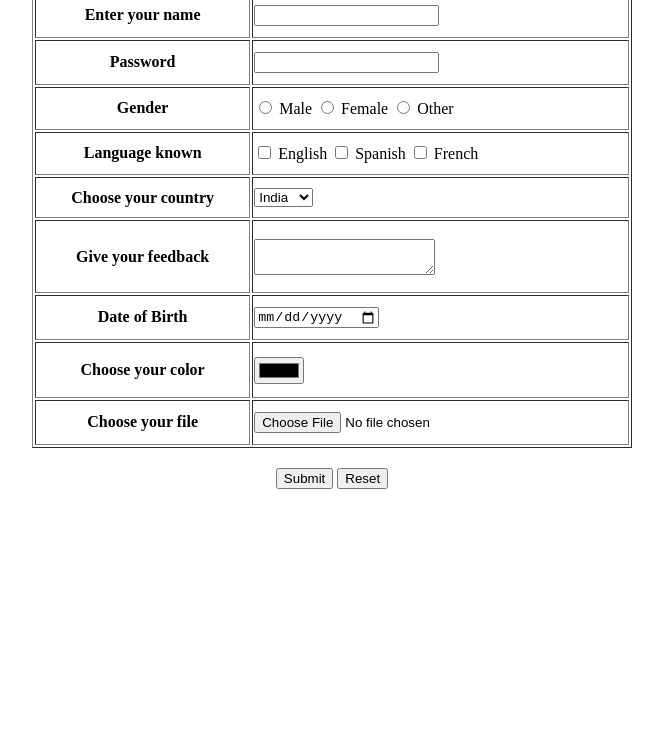
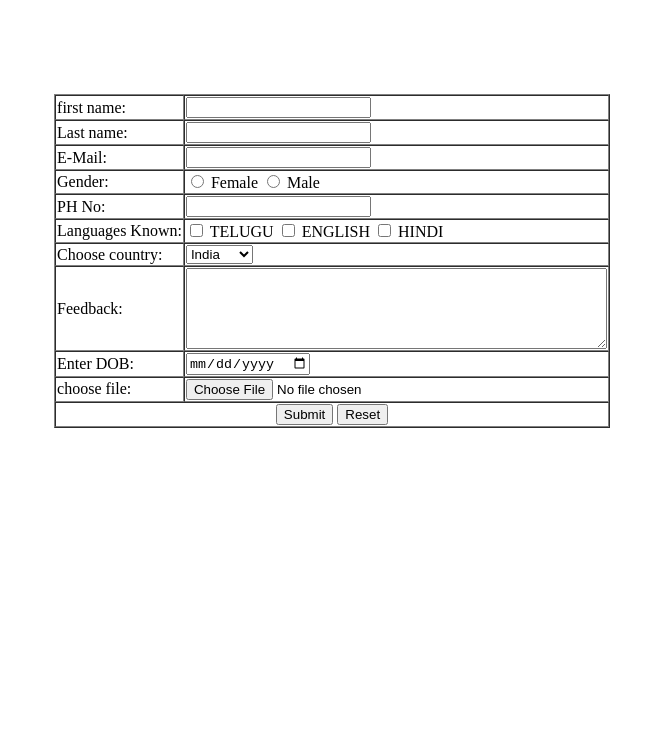
Before and after one commit to Maha2646/maha2646.github.io, a plain HTML site: page registrationform.html in a window 1280 px wide. Shown: the part 60-800 px from the top of the page, without its empty margins (308-971 px from the left). Drawn offline with Linux system fonts and the light colour scheme.

Commit message:
registrationform.html

```diff
--- a/registrationform.html
+++ b/registrationform.html
@@ -1,90 +1,61 @@
+<html>
+<head>
+<title>Student Information</title>
+</head>
+<body><p>
+<h1 align="center">Student Information</h1>
+<form align ="center">
+<table border="1"cellspacing="0" align="center">
 
-<head>
-<!-- 	<meta http-equiv="refresh" content ="0">  -->
-</head>
-<body>
-<center>
-<table height=500 width=600 border='1px solid black'>
-	<tr >
-		<th colspan="2">Student Registration Form</th>
+<tr>
+<td>first name:</td>
+<td><input type="text" name="first_name"></td>
+<br></tr>
+<tr>
+<td>Last name:</td> <td><input type="text" name="last_name"></td>
+<br></tr>
+<tr>
+<td>
+E-Mail:</td>
+<td><input type="text" name="email"></td>
+<br></tr>
+<tr>
+<td>Gender:</td> <td><input type="radio" id="gender1" name="gender" value="Female" />
+      <label for="gender">Female</label>
+<input type="radio" id="gender2" name="gender" value="Male" />
+      <label for="gender">Male</label><br></td>
 </tr>
 <tr>
-		<th>Enter your name</th>
-		<td><input type="text"></td>
-	</tr>
+<td>PH No:</td> <td><input type="text" name="ph_no"></td></tr><br>
 <tr>
-		<th>Password</th>
-		<td><input type="text"></td>
-	</tr>
+<td>Languages Known:</td> <td><input type="checkbox" id="lan1" name="vehicle1" value="Bike">
+  <label for="lan1"> TELUGU</label>
+<input type="checkbox" id="languages" name="lan2" value="Bike">
+  <label for="lan2"> ENGLISH</label>
+<input type="checkbox" id="vehicle1" name="lang3" value="Bike">
+  <label for="lan3"> HINDI</label><br></td></tr>
 <tr>
-		<th>Gender</th>
-		<td>
-			<input type="radio" id="male" name="gender" value="male">
-			<label for="male">Male</lable>
-
-			<input type="radio" id="female" name="gender" value="female">
-			<label for="female">Female</lable>
-
-			<input type="radio" id="othergender" name="gender" value="other">
-			<label for="othergender">Other</lable>
-		</td>
-
-	</tr>
+<td>Choose country:</td> <td><select name="dropdown">
+<option value=" India" selected>India</option>
+<option value=" USA" >USA</option>
+<option value=" UK">UK</option>
+<option value=" Australia">Austrlia</option>
+</select><br></td></tr>
 <tr>
-		<th>Language known</th>
-		<td>
-			<input type="checkbox" id="english">
-			<label for="english">English</lable>
-
-			<input type="checkbox" id="spanish">
-			<label for="spanish">Spanish</lable>
-
-			<input type="checkbox" id="french">
-			<label for="french">French</lable>
-		</td>
-	</tr>
+<td><label>Feedback:</label></td>
+<td><textarea rows="5" cols="50" name="description">
+</textarea>
+<br></td></tr>
+<tr><td>
+  Enter DOB:</td>
+  <td><input type="date" id="dob" ><br></td></tr>
+<tr><td>
+choose file:</td>
+<td><input type="file" id="myfile" name="myfile"><br></td></tr>
 <tr>
-		<th>Choose your country</th>
-		<td>
-			<select>
-				<option>India</option>
-				<option>USA</option>
-				<option>Japan</option>
-				<option>China</option>
-			</select>
-		</td>
-	</tr>
-	<tr>
-		<th>Give your feedback</th>
-		<td>
-			<textarea>
-			</textarea>
-		</td>
-	</tr>
-	<tr>
-		<th>Date of Birth</th>
-		<td>
-			<input type="date">
-		</td>
-	</tr>
-	<tr>
-		<th>Choose your color</th>
-		<td>
-			<input type="color">
-		</td>
-	</tr>
-	<tr>
-		<th>Choose your file</th>
-		<td>
-			<input type="file">
-		</td>
-	</tr>
-
-</table>
-
-<div style="padding-top:20px;">
-	<input type="submit" value="Submit">
-	<input type="reset">
-</div>
-</center>
+<td colspan="2" align="center"><input type="submit">
+<input type="Reset"></td></tr>
+</form>
+</p>
 </body>
+</html>
```
Lines whose indentation alone changed are shown as unchanged.
